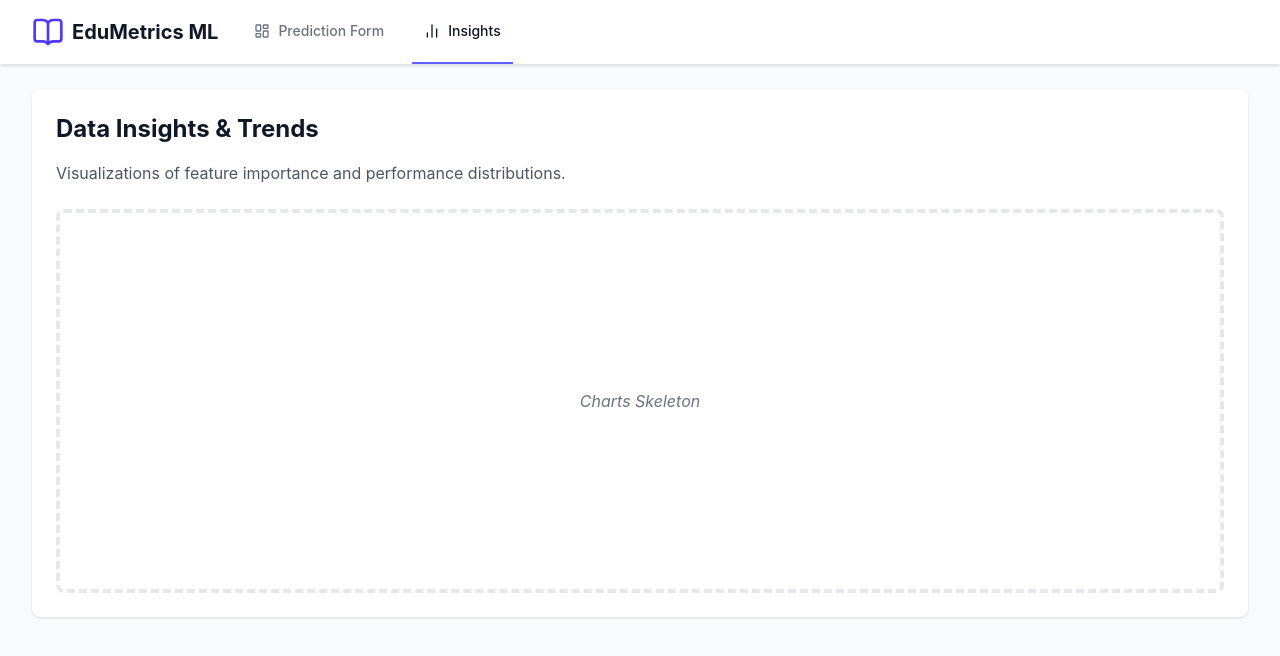
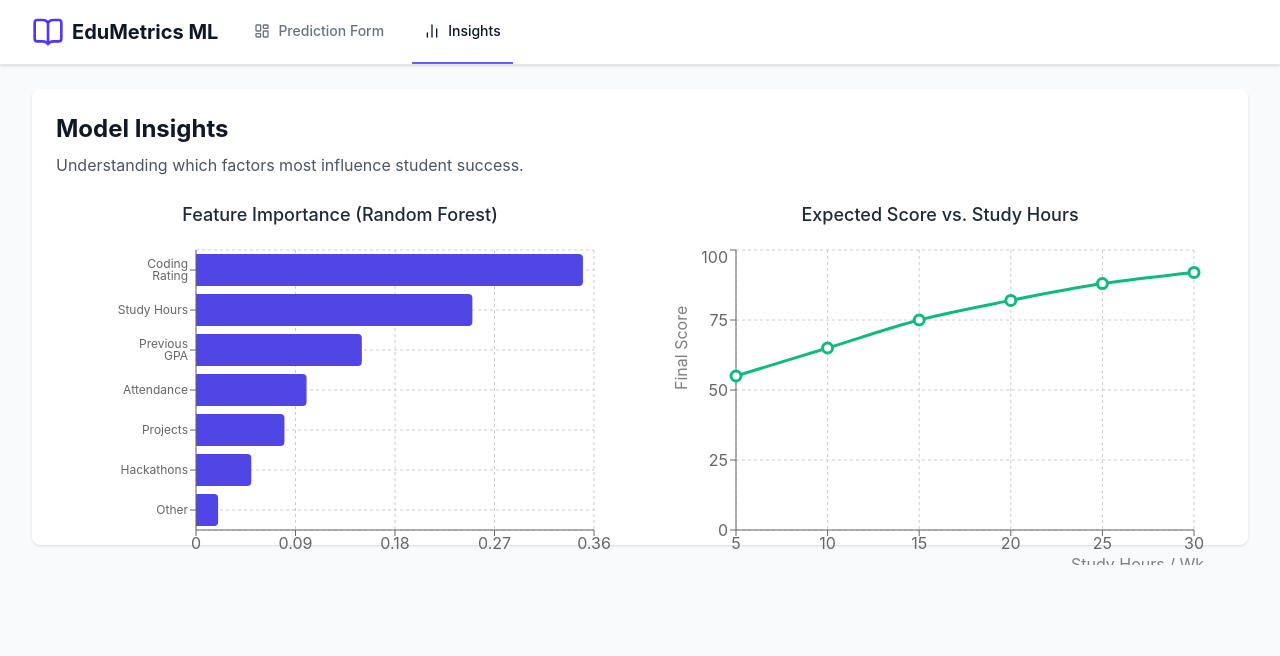
Before and after one commit to divyanshi3003/Student-Performance-Analysis-Machine-Learning-Project, a React app in the folder frontend/: page / in a window 1280 px wide. Both pictures are taken after a click on the button "Insights". Shown: the top 656 px of the page. Built offline with nearby package versions, Linux system fonts and the light colour scheme; the HTML template or start-up script is replaced by a standard one.

Commit message:
phase 2 implemented

```diff
--- a/frontend/package.json
+++ b/frontend/package.json
@@ -13,7 +13,8 @@
     "@tailwindcss/vite": "^4.3.3",
     "lucide-react": "^1.46.0",
     "react": "^19.2.8",
-    "react-dom": "^19.2.8"
+    "react-dom": "^19.2.8",
+    "recharts": "^3.10.1"
   },
   "devDependencies": {
     "@types/react": "^19.2.18",
--- a/frontend/src/pages/Insights.jsx
+++ b/frontend/src/pages/Insights.jsx
@@ -1,13 +1,61 @@
 import React from 'react';
+import { BarChart, Bar, XAxis, YAxis, CartesianGrid, Tooltip, ResponsiveContainer, LineChart, Line } from 'recharts';
+
+const featureImportance = [
+  { name: 'Coding Rating', importance: 0.35 },
+  { name: 'Study Hours', importance: 0.25 },
+  { name: 'Previous GPA', importance: 0.15 },
+  { name: 'Attendance', importance: 0.10 },
+  { name: 'Projects', importance: 0.08 },
+  { name: 'Hackathons', importance: 0.05 },
+  { name: 'Other', importance: 0.02 },
+];
+
+const performanceTrend = [
+  { hours: 5, score: 55 },
+  { hours: 10, score: 65 },
+  { hours: 15, score: 75 },
+  { hours: 20, score: 82 },
+  { hours: 25, score: 88 },
+  { hours: 30, score: 92 },
+];
 
 export default function Insights() {
   return (
-    <div className="bg-white shadow sm:rounded-lg p-6">
-      <h2 className="text-2xl font-bold text-gray-900 mb-4">Data Insights & Trends</h2>
-      <p className="text-gray-600 mb-6">Visualizations of feature importance and performance distributions.</p>
+    <div className="space-y-6">
+      <div className="bg-white shadow sm:rounded-lg p-6">
+        <h2 className="text-2xl font-bold text-gray-900 mb-2">Model Insights</h2>
+        <p className="text-gray-600 mb-6">Understanding which factors most influence student success.</p>
 
-      <div className="border-4 border-dashed border-gray-200 rounded-lg h-96 flex items-center justify-center">
-        <p className="text-gray-500 italic">Charts Skeleton</p>
+        <div className="grid grid-cols-1 lg:grid-cols-2 gap-8">
+
+          <div className="h-80">
+            <h3 className="text-lg font-medium text-gray-800 mb-4 text-center">Feature Importance (Random Forest)</h3>
+            <ResponsiveContainer width="100%" height="100%">
+              <BarChart data={featureImportance} layout="vertical" margin={{ top: 5, right: 30, left: 40, bottom: 5 }}>
+                <CartesianGrid strokeDasharray="3 3" />
+                <XAxis type="number" />
+                <YAxis dataKey="name" type="category" width={100} fontSize={12} />
+                <Tooltip formatter={(value) => `${(value * 100).toFixed(1)}%`} />
+                <Bar dataKey="importance" fill="#4f46e5" radius={[0, 4, 4, 0]} />
+              </BarChart>
+            </ResponsiveContainer>
+          </div>
+
+          <div className="h-80">
+            <h3 className="text-lg font-medium text-gray-800 mb-4 text-center">Expected Score vs. Study Hours</h3>
+            <ResponsiveContainer width="100%" height="100%">
+              <LineChart data={performanceTrend} margin={{ top: 5, right: 30, left: 20, bottom: 5 }}>
+                <CartesianGrid strokeDasharray="3 3" />
+                <XAxis dataKey="hours" label={{ value: 'Study Hours / Wk', position: 'insideBottomRight', offset: -10 }} />
+                <YAxis label={{ value: 'Final Score', angle: -90, position: 'insideLeft' }} />
+                <Tooltip />
+                <Line type="monotone" dataKey="score" stroke="#10b981" strokeWidth={3} dot={{ r: 5 }} />
+              </LineChart>
+            </ResponsiveContainer>
+          </div>
+
+        </div>
       </div>
     </div>
   );
--- a/frontend/src/pages/Predict.jsx
+++ b/frontend/src/pages/Predict.jsx
@@ -16,18 +16,49 @@ const INITIAL_STATE = {
 export default function Predict() {
   const [formData, setFormData] = useState(INITIAL_STATE);
   const [prediction, setPrediction] = useState(null);
+  const [loading, setLoading] = useState(false);
+  const [error, setError] = useState(null);
 
   const handleChange = (e) => {
     const { name, value } = e.target;
     setFormData(prev => ({ ...prev, [name]: value }));
   };
 
-  const handleSubmit = (e) => {
+  const handleSubmit = async (e) => {
     e.preventDefault();
-    // For now, just log the data. We'll add the API call in Phase 4.
-    console.log("Submitting form data:", formData);
-    // Placeholder prediction
-    setPrediction({ final_score: 75.4, productivity_index: 52.1 });
+    setLoading(true);
+    setError(null);
+    setPrediction(null);
+
+    try {
+      const payload = {
+        study_hours_per_week: parseFloat(formData.study_hours_per_week),
+        attendance_percentage: parseFloat(formData.attendance_percentage),
+        material_prep_hours: parseFloat(formData.material_prep_hours),
+        extracurricular_hours: parseFloat(formData.extracurricular_hours),
+        skill_dev_hours: parseFloat(formData.skill_dev_hours),
+        projects_completed: parseInt(formData.projects_completed),
+        hackathons_participated: parseInt(formData.hackathons_participated),
+        internship_experience: parseInt(formData.internship_experience),
+        coding_platform_rating: parseFloat(formData.coding_platform_rating),
+        previous_gpa: parseFloat(formData.previous_gpa)
+      };
+
+      const res = await fetch('http://localhost:8000/predict', {
+        method: 'POST',
+        headers: { 'Content-Type': 'application/json' },
+        body: JSON.stringify(payload)
+      });
+
+      if (!res.ok) throw new Error("Failed to fetch prediction");
+
+      const data = await res.json();
+      setPrediction(data);
+    } catch (err) {
+      setError(err.message);
+    } finally {
+      setLoading(false);
+    }
   };
 
   return (
@@ -93,8 +124,8 @@ export default function Predict() {
           </div>
 
           <div>
-            <button type="submit" className="w-full flex justify-center py-2 px-4 border border-transparent rounded-md shadow-sm text-sm font-medium text-white bg-indigo-600 hover:bg-indigo-700 focus:outline-none focus:ring-2 focus:ring-offset-2 focus:ring-indigo-500">
-              Generate Prediction
+            <button disabled={loading} type="submit" className="w-full flex justify-center py-2 px-4 border border-transparent rounded-md shadow-sm text-sm font-medium text-white bg-indigo-600 hover:bg-indigo-700 focus:outline-none focus:ring-2 focus:ring-offset-2 focus:ring-indigo-500 disabled:opacity-50">
+              {loading ? 'Predicting...' : 'Generate Prediction'}
             </button>
           </div>
         </form>
@@ -102,6 +133,13 @@ export default function Predict() {
 
       <div className="bg-white shadow sm:rounded-lg p-6 h-fit">
         <h2 className="text-xl font-bold text-gray-900 mb-4">Results</h2>
+
+        {error && (
+          <div className="bg-red-50 text-red-700 p-4 rounded-md mb-4 text-sm">
+            {error}
+          </div>
+        )}
+
         {prediction ? (
           <div className="space-y-6">
             <div className="bg-indigo-50 border border-indigo-100 rounded-lg p-4 text-center">
@@ -114,9 +152,11 @@ export default function Predict() {
             </div>
           </div>
         ) : (
-          <div className="text-center py-10 text-gray-500">
-            <p>Fill out the form and submit to see predictions.</p>
-          </div>
+          !error && (
+            <div className="text-center py-10 text-gray-500">
+              <p>Fill out the form and submit to see predictions.</p>
+            </div>
+          )
         )}
       </div>
     </div>
```
Also changed, not shown: 1 other file (tests, documents, lock files or other folders).
